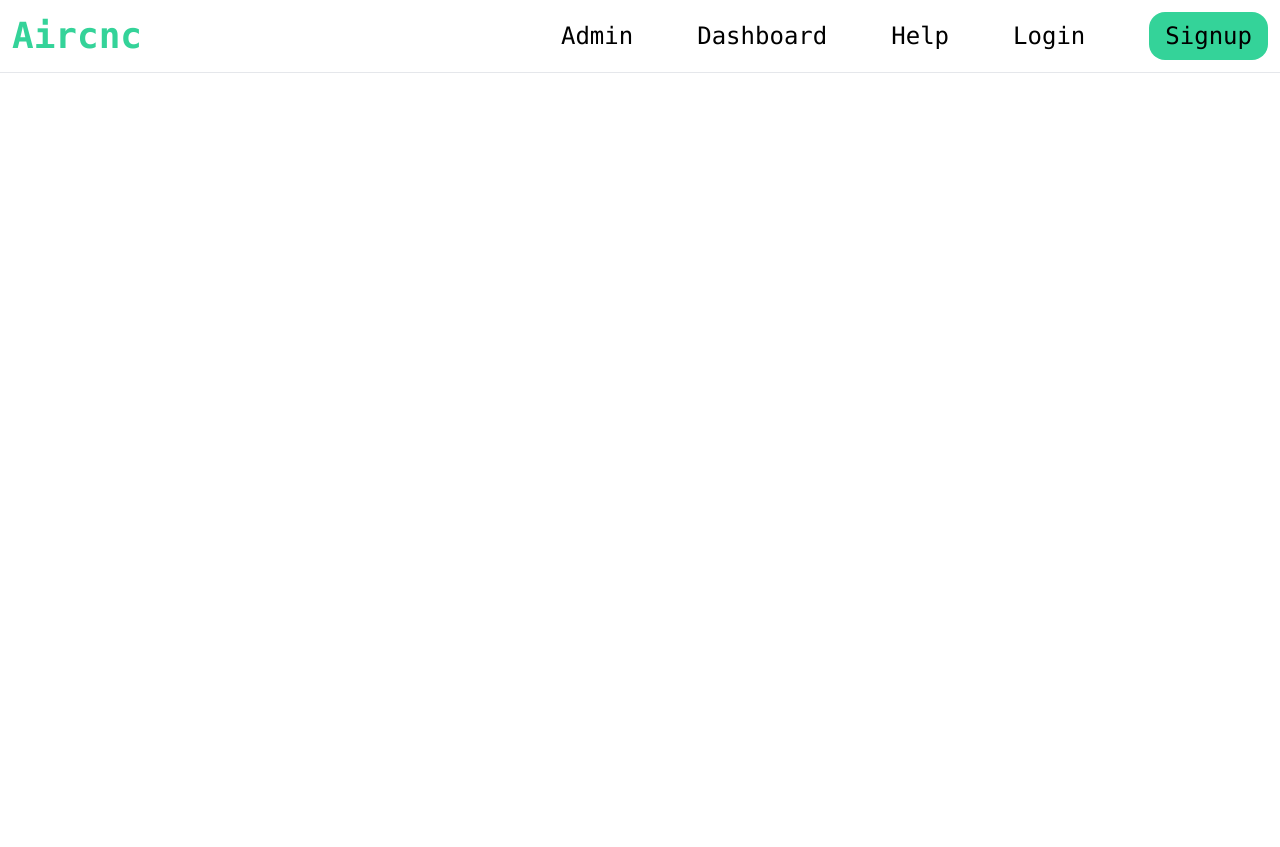
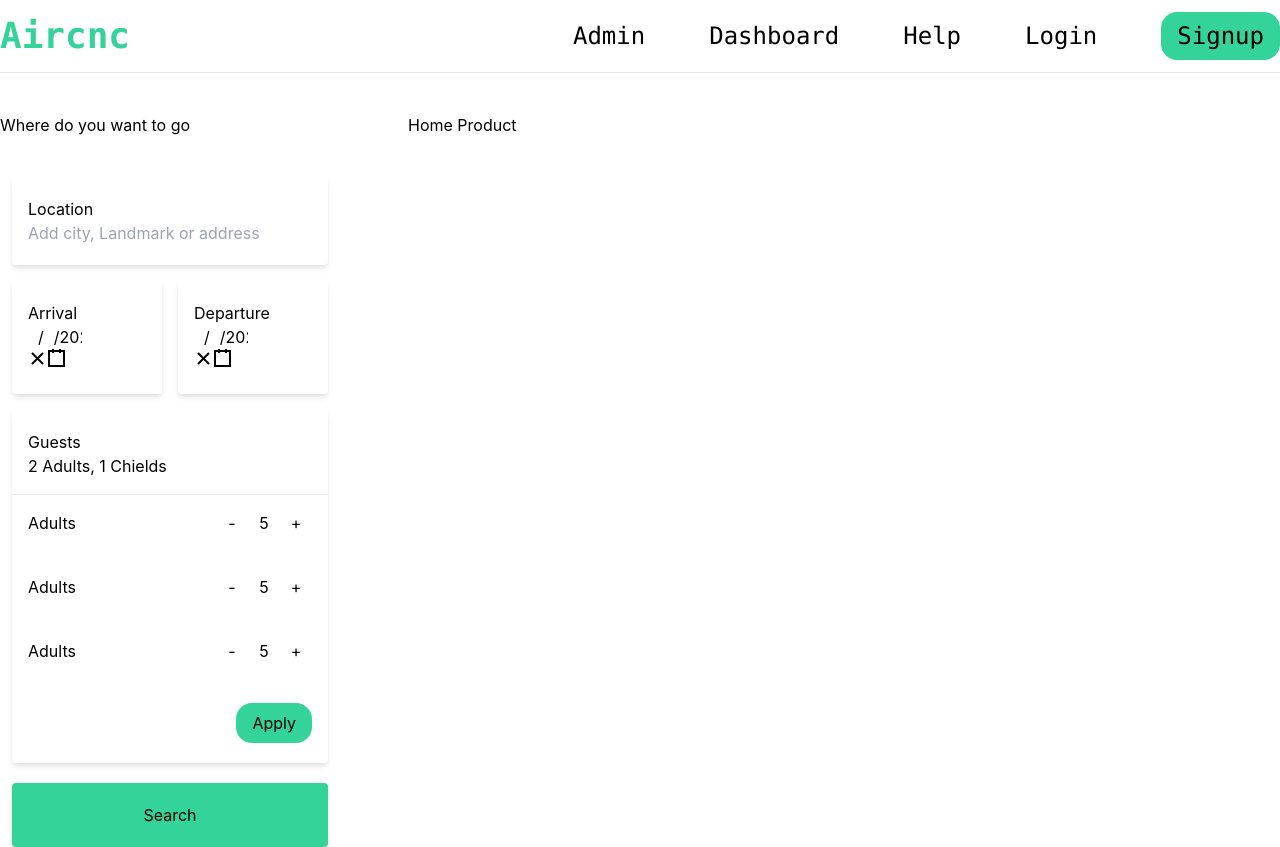
Before and after one commit to nayem1816/air-cnc-client, a React (Create React App) app: page / in a window 1280 px wide. Before the commit the page ends 800 px from the top, so only its background shows below. Built offline with nearby package versions, Linux system fonts and the light colour scheme.

Commit message:
Home Cart Component add

```diff
--- a/package.json
+++ b/package.json
@@ -8,6 +8,7 @@
     "@testing-library/react": "^11.2.7",
     "@testing-library/user-event": "^12.8.3",
     "react": "^17.0.2",
+    "react-date-picker": "^8.2.0",
     "react-dom": "^17.0.2",
     "react-router-dom": "^5.2.0",
     "react-scripts": "4.0.3",
--- a/src/App.js
+++ b/src/App.js
@@ -1,6 +1,8 @@
 import React from "react";
 import { BrowserRouter as Router, Switch, Route } from "react-router-dom";
 import Header from "./components/Header/Header";
+import Home from "./components/Home/Home";
+import NotFound from "./components/NotFound/NotFound";
 
 function App() {
   return (
@@ -9,9 +11,15 @@ function App() {
         <Header></Header>
         <hr />
         <Switch>
-          <Route path="/"></Route>
-          <Route path="/"> </Route>
-          <Route path="/"></Route>
+          <Route exact path="/">
+            <Home></Home>
+          </Route>
+          <Route path="/home">
+            <Home></Home>
+          </Route>
+          <Route path="*">
+            <NotFound></NotFound>
+          </Route>
         </Switch>
       </div>
     </Router>
--- a/src/components/Header/Header.js
+++ b/src/components/Header/Header.js
@@ -7,25 +7,25 @@ const Header = () => {
       <div class="grid grid-cols-3 gap-2 items-center">
         <div className="">
           <Link to='/'>
-            <h2 className="p-3 text-4xl subpixel-antialiased font-mono text-green-400 font-bold	">
+            <h2 className="py-3 text-4xl subpixel-antialiased font-mono text-green-400 font-bold">
               Aircnc
             </h2>
           </Link>
         </div>
-        <div className="col-span-2 p-3 text-2xl subpixel-antialiased font-mono flex justify-end gap-x-16 items-center">
-          <Link className='' to='/'>
+        <div className="col-span-2 py-3 text-2xl subpixel-antialiased font-mono flex justify-end gap-x-16 items-center">
+          <Link to='/admin' className=''>
             <h2>Admin</h2>
           </Link>
-          <Link className='' to='/'>
+          <Link to='/dashboard' className=''>
             <h2>Dashboard</h2>
           </Link>
           <Link className='' to='/'>
             <h2>Help</h2>
           </Link>
-          <Link className='' to='/'>
+          <Link to='/login' className=''>
             <h2>Login</h2>
           </Link>
-          <Link className='bg-green-400 py-2 px-4 rounded-2xl' to='/'>
+          <Link to='/signup' className='bg-green-400 py-2 px-4 rounded-2xl'>
             <h2>Signup</h2>
           </Link>
         </div>
--- /dev/null
+++ b/src/components/Home/Home.js
@@ -0,0 +1,20 @@
+import React from "react";
+import HomeCart from "./HomeCart/HomeCart";
+import HomeProduct from "./HomeProduct/HomeProduct";
+
+const Home = () => {
+  return (
+    <div className="container mx-auto">
+      <div class="grid grid-cols-10 gap-20 mt-10">
+        <div class="col-span-3">
+          <HomeCart></HomeCart>
+        </div>
+        <div class="col-span-7">
+          <HomeProduct></HomeProduct>
+        </div>
+      </div>
+    </div>
+  );
+};
+
+export default Home;
--- /dev/null
+++ b/src/components/Home/HomeCart/HomeCart.js
@@ -0,0 +1,102 @@
+import React from "react";
+import { useState } from "react";
+import DatePicker from "react-date-picker";
+import { Link } from "react-router-dom";
+
+const HomeCart = () => {
+  const [arrivalValue, setArrivalValue] = useState(new Date());
+  const [departureValue, setDepartureValue] = useState(new Date());
+  return (
+    <div className="">
+      <h2>Where do you want to go</h2>
+      <div className="pl-3 mt-10">
+        {/* location part start */}
+        <div className="">
+          <div className="shadow-md py-5 px-4 rounded">
+            <h2>Location</h2>
+            <input
+              className="w-full"
+              placeholder="Add city, Landmark or address"
+              type="text"
+            />
+          </div>
+        </div>
+        {/* location part end */}
+
+        {/* date picker start */}
+        <div className="mt-4">
+          <div className="grid grid-cols-2 gap-4">
+            <div className=" shadow-md rounded py-5 px-4">
+              <h2>Arrival</h2>
+              <DatePicker onChange={setArrivalValue} value={arrivalValue} />
+            </div>
+            <div className="shadow-md rounded py-5 px-4">
+              <h2>Departure</h2>
+              <DatePicker onChange={setDepartureValue} value={departureValue} />
+            </div>
+          </div>
+        </div>
+        {/* date picker end */}
+
+        {/* main cart start */}
+        <div className="mt-4">
+          <div className="shadow-md py-5 rounded">
+            <div className="mb-4 px-4">
+              <h2>Guests</h2>
+              <h1>2 Adults, 1 Chields</h1>
+            </div>
+            <hr />
+            <div className="px-4 mt-4">
+              <div className="grid grid-cols-1 gap-10">
+                <div className="grid grid-cols-2 gap-4 flex items-center">
+                  <div className="">
+                    <h2>Adults</h2>
+                  </div>
+                  <div className="flex justify-end">
+                    <button className="w-8">-</button>
+                    <button className="w-8">5</button>
+                    <button className="w-8">+</button>
+                  </div>
+                </div>
+                <div className="grid grid-cols-2 gap-4 flex items-center">
+                  <div className="">
+                    <h2>Adults</h2>
+                  </div>
+                  <div className="flex justify-end">
+                    <button className="w-8">-</button>
+                    <button className="w-8">5</button>
+                    <button className="w-8">+</button>
+                  </div>
+                </div>
+                <div className="grid grid-cols-2 gap-4 flex items-center">
+                  <div className="">
+                    <h2>Adults</h2>
+                  </div>
+                  <div className="flex justify-end">
+                    <button className="w-8">-</button>
+                    <button className="w-8">5</button>
+                    <button className="w-8">+</button>
+                  </div>
+                </div>
+                <div className="flex justify-end">
+                  <Link to="/" className="bg-green-400 py-2 px-4 rounded-2xl">
+                    <h2>Apply</h2>
+                  </Link>
+                </div>
+              </div>
+            </div>
+          </div>
+        </div>
+        {/* main cart end */}
+        <Link
+          to="/"
+          className="mt-5 shadow-md bg-green-400 flex justify-center py-5 px-4 rounded"
+        >
+          <h2>Search</h2>
+        </Link>
+      </div>
+    </div>
+  );
+};
+
+export default HomeCart;
--- /dev/null
+++ b/src/components/Home/HomeProduct/HomeProduct.js
@@ -0,0 +1,11 @@
+import React from 'react';
+
+const HomeProduct = () => {
+    return (
+        <div>
+            <h2>Home Product</h2>
+        </div>
+    );
+};
+
+export default HomeProduct;
--- /dev/null
+++ b/src/components/NotFound/NotFound.js
@@ -0,0 +1,12 @@
+import React from 'react';
+
+const NotFound = () => {
+    return (
+        <div>
+            <h1>404</h1>
+            <h2>Error</h2>
+        </div>
+    );
+};
+
+export default NotFound;
```
Also changed, not shown: 1 other file (tests, documents, lock files or other folders).
